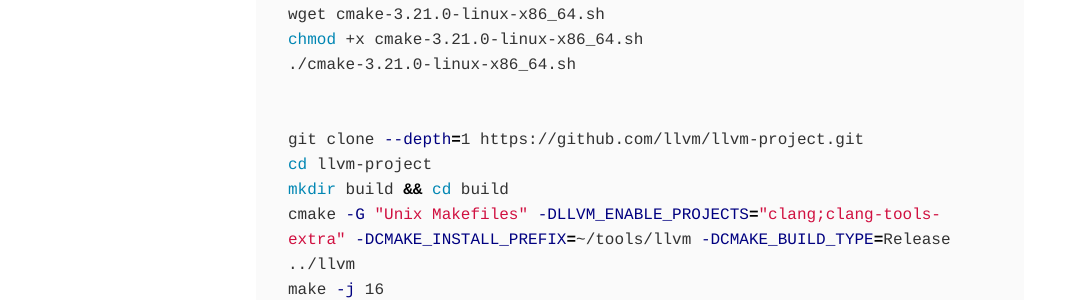
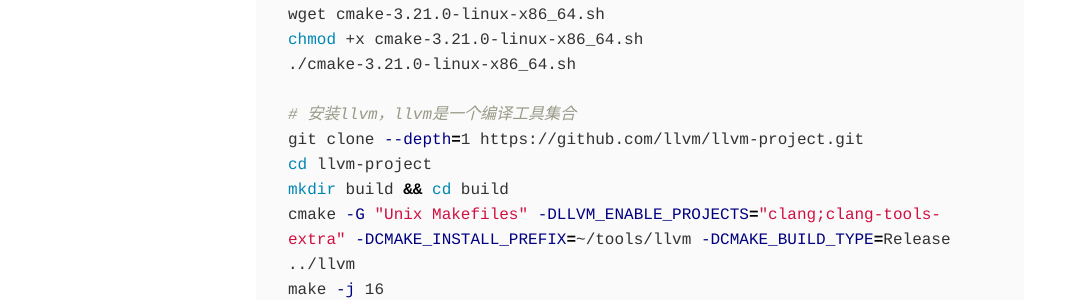
Before and after one commit to Lovecanon/lovecanon.github.io, a Jekyll site: the page built from _posts/2021-2-8-VIM配置.md, in a window 1280 px wide. Shown: the part 1166-1466 px from the top of the page, without its empty margins (0-1085 px from the left). Built offline with Jekyll 4.4.1, drawn with Linux system fonts in a browser that asks for light colours; our own code applies the rules of GitHub Pages for plain Markdown files.

Commit message:
Update 2021-2-8-VIM配置.md

```diff
--- a/_posts/2021-2-8-VIM配置.md
+++ b/_posts/2021-2-8-VIM配置.md
@@ -35,7 +35,7 @@ wget cmake-3.21.0-linux-x86_64.sh
 chmod +x cmake-3.21.0-linux-x86_64.sh
 ./cmake-3.21.0-linux-x86_64.sh
 
-
+# 安装llvm，llvm是一个编译工具集合
 git clone --depth=1 https://github.com/llvm/llvm-project.git
 cd llvm-project
 mkdir build && cd build
```
